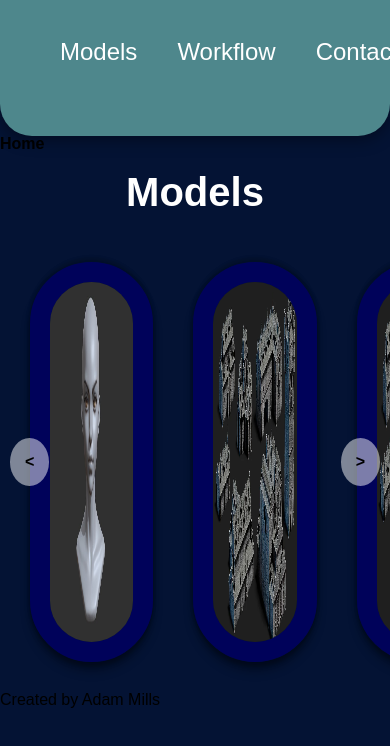
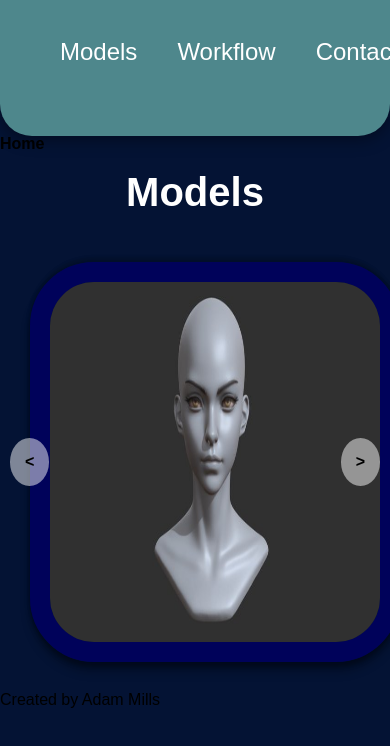
Before and after one commit to AMillsy/owen-portfolio-react, a React (Create React App) app: page / in a window 390 px wide. Shown: the top 746 px of the page. Built offline with nearby package versions, Linux system fonts and the light colour scheme.

Commit message:
fixing the offsets on the scroll effect

```diff
--- a/src/components/Carousel.js
+++ b/src/components/Carousel.js
@@ -1,6 +1,6 @@
 import img1 from "../images/img1.jpeg";
 import img2 from "../images/img2.png";
-import { createRef, useRef, useState, useLayoutEffect } from "react";
+import { createRef, useRef, useState, useLayoutEffect, useEffect } from "react";
 import "../styles/Carousel.css";
 const Carousel = () => {
   let isDragStart = false,
@@ -12,8 +12,13 @@
 
   const [width, setWidth] = useState(0);
 
-  useLayoutEffect(() => {
-    setWidth(firstImageRef.offsetWidth + 10);
+  useEffect(() => {
+    if (firstImageRef.width < 300) {
+      setWidth(600);
+      return;
+    }
+    setWidth(firstImageRef.offsetWidth + 50);
+    console.log(firstImageRef.width);
   });
 
   const dragStart = (e) => {
--- a/src/styles/Carousel.css
+++ b/src/styles/Carousel.css
@@ -53,3 +53,15 @@
 .right {
   right: 0;
 }
+
+@media only screen and (max-width: 1200px) {
+  .carouselImages {
+    width: calc(100% / 2);
+  }
+}
+
+@media only screen and (max-width: 900px) {
+  .carouselImages {
+    width: calc(100%);
+  }
+}
```
